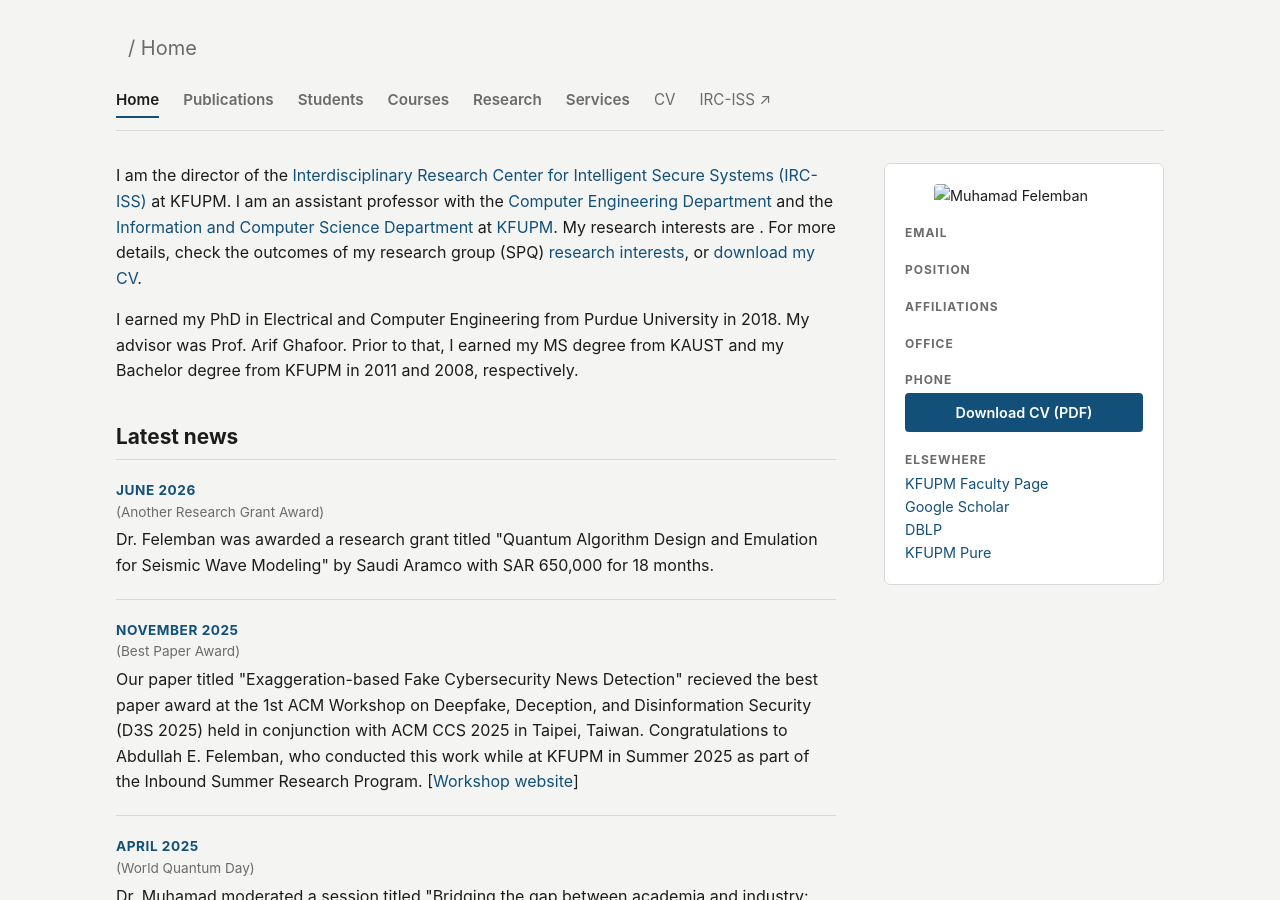
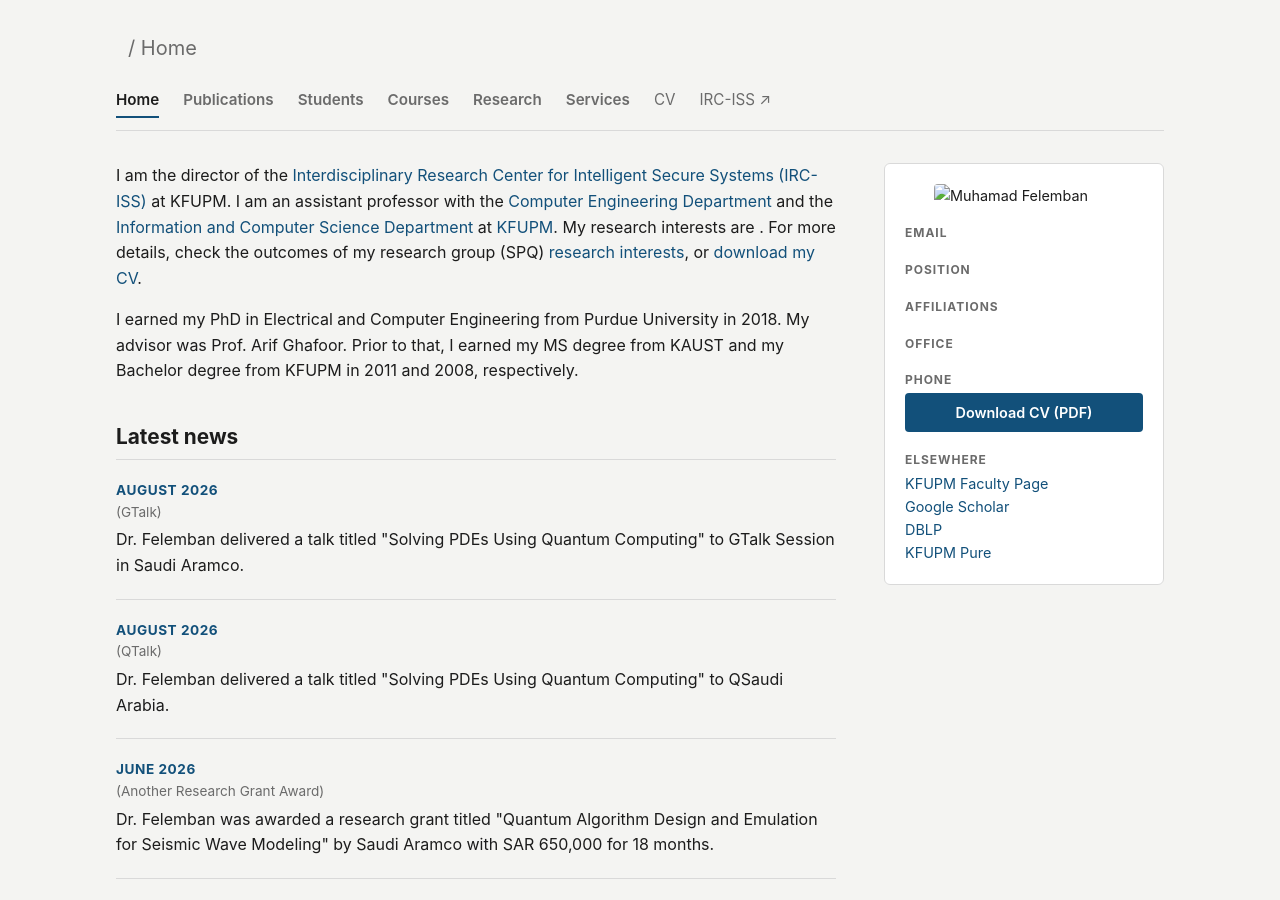
Before and after one commit to mfelemban/mfelemban.github.io, a Jekyll site: the page built from index.html, in a window 1280 px wide and 900 px high. Built offline with Jekyll 4.4.1, drawn with Linux system fonts in a browser that asks for light colours.

Commit message:
Update news.yml

```diff
--- a/_data/news.yml
+++ b/_data/news.yml
@@ -1,4 +1,14 @@
 # Latest news. Newest first. Each entry: date + body (HTML allowed).
+
+- date: August 2026
+  note: GTalk
+  body: >-
+    Dr. Felemban delivered a talk titled "Solving PDEs Using Quantum Computing" to GTalk Session in Saudi Aramco.
+
+- date: August 2026
+  note: QTalk
+  body: >-
+    Dr. Felemban delivered a talk titled "Solving PDEs Using Quantum Computing" to QSaudi Arabia.
 
 - date: June 2026
   note: Another Research Grant Award
```
